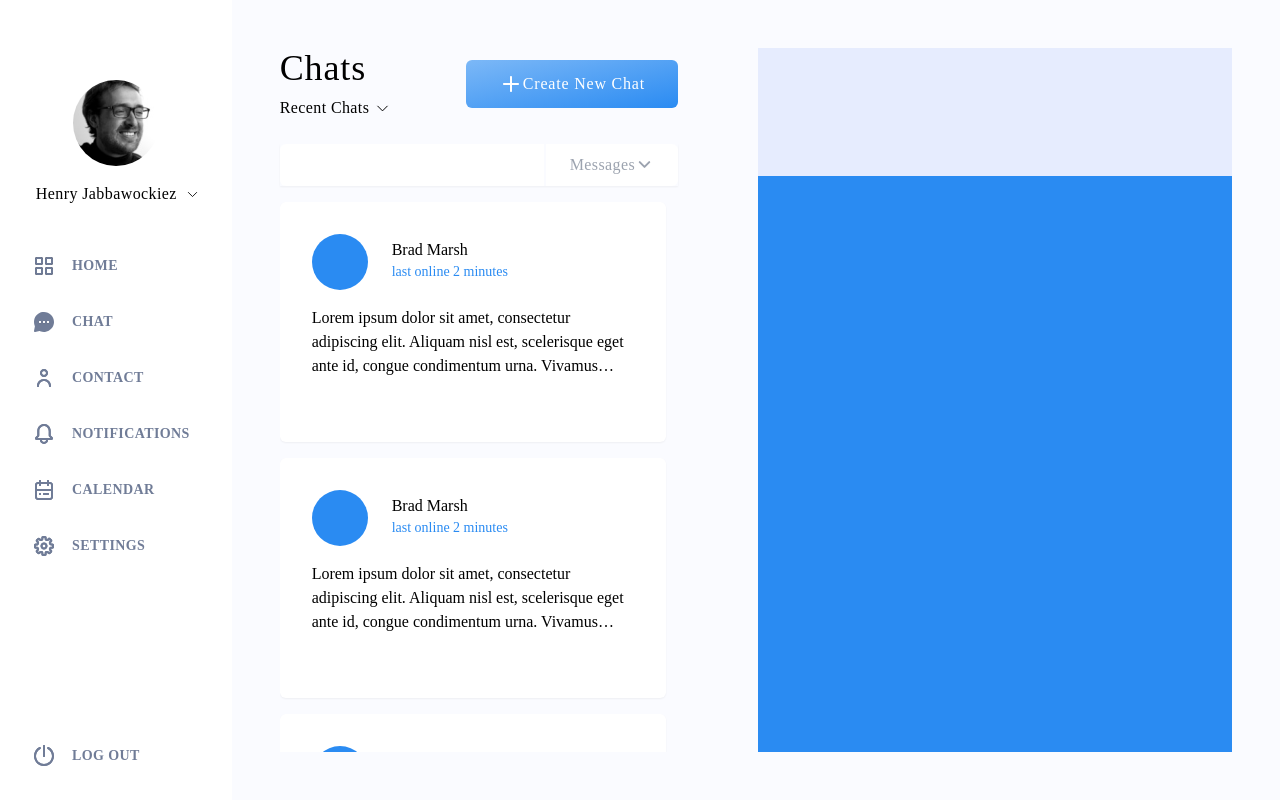
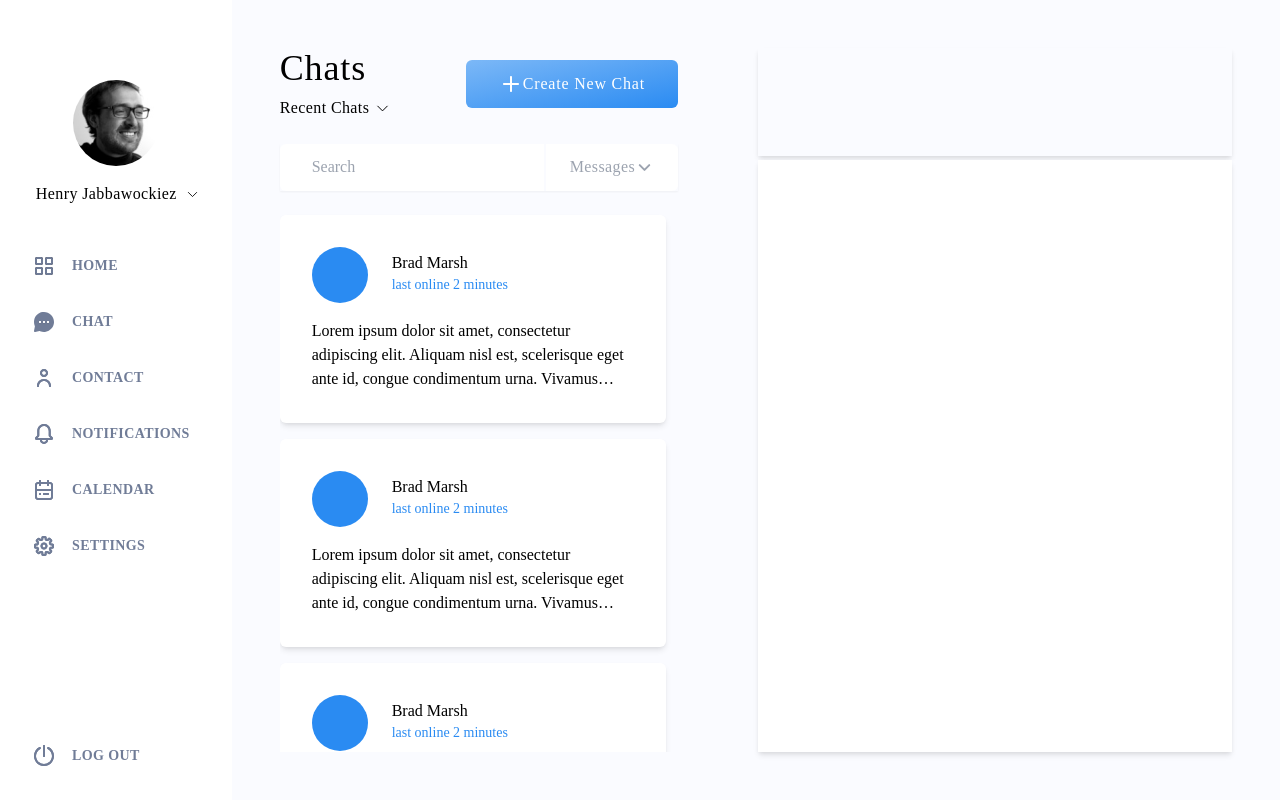
Before and after one commit to Bradley-Marsh316/react-app, a React (Create React App) app in the folder front/: page / in a window 1280 px wide. Built offline with nearby package versions, Linux system fonts and the light colour scheme.

Commit message:
window component rework

```diff
--- a/front/src/components/Chat/ChatCard.jsx
+++ b/front/src/components/Chat/ChatCard.jsx
@@ -1,6 +1,6 @@
 export default function ChatCard({ card: { userName, profilePicture, age, tagline, content, active } }) {
   return (
-    <div className="w-full h-60 flex flex-col bg-white rounded-md shadow-sm p-8 my-4 first:mt-0 last:mb-0 cursor-pointer">
+    <div className="w-full flex flex-col bg-white rounded-md shadow-md p-8 my-4 first:mt-2 last:mb-2 cursor-pointer">
       <div className="flex w-full h-14">
         <div className="rounded-full bg-active w-14 h-14 mr-6"></div>
         <div className="flex flex-col py-1">
--- /dev/null
+++ b/front/src/components/Chat/ChatWindow/Body.jsx
@@ -0,0 +1,7 @@
+export default function Body() {
+  return (
+    <div className="w-full h-full bg-white shadow-md">
+
+    </div>
+  )
+}
--- a/front/src/components/Chat/ChatWindow/ChatWindow.jsx
+++ b/front/src/components/Chat/ChatWindow/ChatWindow.jsx
@@ -1,9 +1,11 @@
 import Header from './Header';
+import Body from './Body';
 
 export default function ChatWindow() {
   return (
-    <div className="w-full h-full bg-active">
+    <div className="flex flex-col w-full h-full">
       <Header />
+      <Body />
     </div>
   )
 }
--- a/front/src/components/Chat/ChatWindow/Header.jsx
+++ b/front/src/components/Chat/ChatWindow/Header.jsx
@@ -1,6 +1,6 @@
 export default function Header() {
   return (
-    <div className="w-full h-32 bg-bg-1">
+    <div className="w-full h-32 bg-bg-2 shadow-md mb-1">
 
     </div>
   )
--- a/front/src/components/Chat/SearchBar.jsx
+++ b/front/src/components/Chat/SearchBar.jsx
@@ -3,7 +3,7 @@ import { ReactComponent as ChevronDown } from '../../assets/svg/chevron-down.svg
 export default function SearchBar() {
   return (
     <div className="flex items-center w-full h-24 shadow-sm">
-      <input type="text" className="h-full flex w-2/3 rounded-l-md focus:outline-none px-8" style={{ 'marginRight': '2px' }} />
+      <input type="text" className="h-full flex w-2/3 rounded-l-md focus:outline-none px-8" style={{ 'marginRight': '2px' }} placeholder="Search" />
       <div className="w-1/3 h-full bg-white rounded-r-md flex justify-center items-center text-gray-400 tracking-wide cursor-pointer">
         Messages
         <ChevronDown className="stroke-2 stroke-current"/>
--- a/front/src/components/MainView.jsx
+++ b/front/src/components/MainView.jsx
@@ -4,10 +4,10 @@ import ChatWindow from './Chat/ChatWindow/ChatWindow';
 export default function MainView() {
   return (
     <div className="h-screen w-full bg-bg-2 p-12 flex">
-      <div className="pr-20" style={{ width: '55rem'}}>
+      <div className="pr-20" style={{ width: '55rem' }}>
         <ChatMenu />
       </div>
-        <ChatWindow />
+      <ChatWindow />
     </div>
   )
 }
```
